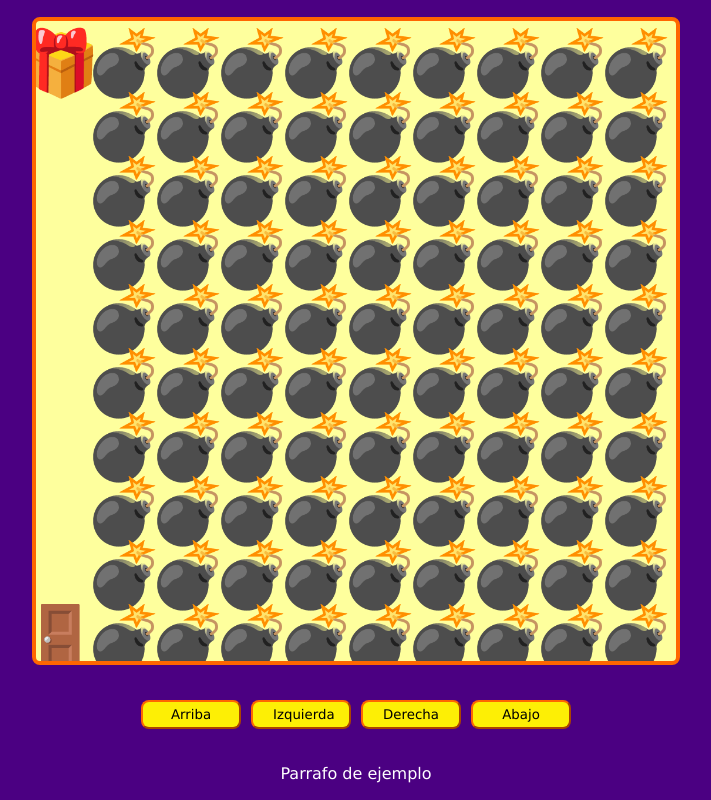
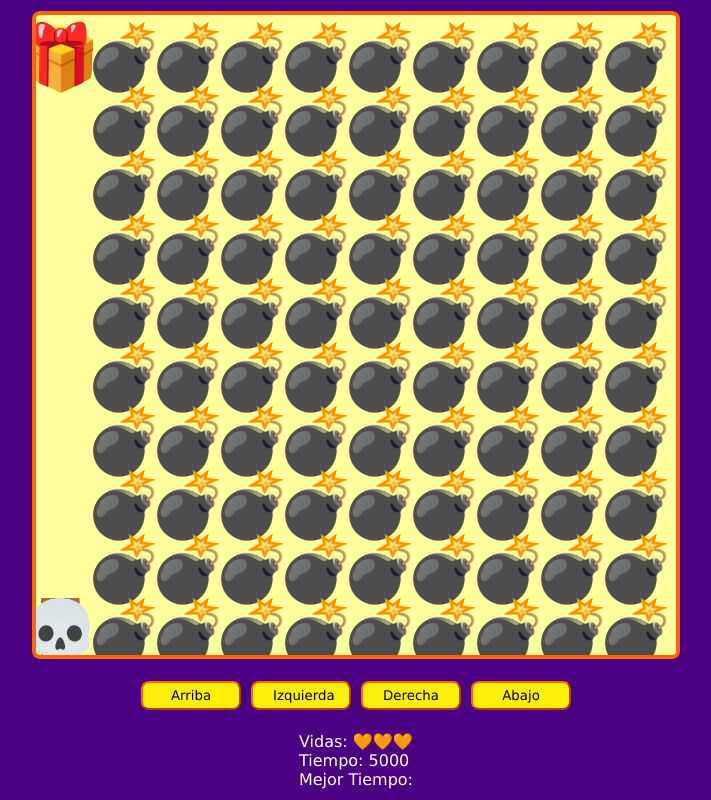
Before and after one commit to briancalvet/VideoJuego-Javascript-, a plain HTML site: page index.html in a window 1280 px wide. Shown: the whole page, without its empty margins (284-995 px from the left). Drawn offline with Linux system fonts and the light colour scheme.

Commit message:
Creamos el menu de jugador, tiempo y mejor puntaje

```diff
--- a/game.js
+++ b/game.js
@@ -5,16 +5,37 @@ const btnLeft = document.querySelector("#left");
 const btnRight = document.querySelector("#right");
 const btnDown = document.querySelector("#down");
 const listaBtn = document.querySelector(".btns");
+const spanLives = document.querySelector("#lives");
+const spanTime =  document.querySelector("#Time");
+const mejorTiempo = document.querySelector("#TiempoRecord")
+
 
 let canvasSize;
 let elementsSize;
+let contadorNivel = 0;
+let map = maps[0];
+let lives = 3;
+let tiempoDeInicio;
+let tiempoDeJugador;
+let intervaloDeTiempo;
+let mejorTiempoJugador;
 
-/*
+
 const playerPosition = {
-    x: undefined
-    y: undefined
+    x: undefined,
+    y: undefined,
 }
-*/
+
+const giftPosition = {
+
+    x: undefined,
+    y: undefined,
+
+}
+
+let enemiesPosition = [];
+
+
 window.addEventListener("load" , setCanvasSize);
 window.addEventListener("resize" , setCanvasSize);
 
@@ -33,7 +54,6 @@ function setCanvasSize(){
     canvas.setAttribute("height" , canvasSize);
 
     elementsSize = canvasSize / 10;
-
     startGame()
 
 }
@@ -44,32 +64,107 @@ function startGame(){
     game.font = elementsSize  + "px Verdana " ;
     game.textAlign = "end";
 
+    if(!map){
+      gameWin();
+      return;
+    }
 
-    let map = maps[0];
+    if(!tiempoDeInicio){
+        tiempoDeInicio = Date.now();
+        intervaloDeTiempo = setInterval(mostrarTiempo,100);
+        mostrarRecord();
+
+    }
+
     const mapRows = map.trim().split("\n"); // al mapa 0 lo limpiamos le sacamos los espacion con trim, y el primer elemento que halla sea el \n
     // split crea un arreglo mediante dicho metodo.
     const mapRowsCols = mapRows.map(row => row.trim().split(""));
     // cada fila pasara a ser un arreglo y cada fila a su ves sera otro arreglo.
+    console.log(({map,mapRows,mapRowsCols}));
 
-    renderizarMapa(mapRowsCols)
+    enemiesPosition = [];
+    game.clearRect(0,0, canvasSize, canvasSize) // con este clearRect borramos todos lo renderizado hasta el momento
 
+
+
+    mostrarVidas();
+
+    mapRowsCols.forEach((row,rowI) => {
+        row.forEach((col,colI) =>{
+            const emoji = emojis[col];                  // buscamos renderizar cada columna y fila con los emojis correspondientes
+            const posX = elementsSize * (colI + 1);
+            const posY = elementsSize * (rowI + 1);
+
+            if(col == "O" && (!playerPosition.x && !playerPosition.y) ){ // lo que buscamos con este condicional es primero encontrar la posisicion de la calavera y en segunda instancia con el segundo condicional buscamos que las posiciones no sean las mismas que las que fueron declaradas en un principio
+                playerPosition.x = posX;
+                playerPosition.y = posY;            // buscamos estableces la posicion de el jugador usando dos coordenadas x e y
+                console.log({playerPosition});
+            } else if(col == "I"){
+                giftPosition.x = posX;
+                giftPosition.y = posY;
+            }else if (col == "X"){
+                enemiesPosition.push({
+                    x: posX,
+                    y: posY,
+
+                });
+            }
+
+            game.fillText(emoji, posX, posY);
+        })
+    })
+
+    movePlayer();
+
+
+}
+
+function movePlayer(){
+
+    const giftColisionX = giftPosition.x.toFixed(3) == playerPosition.x.toFixed(3); // comparamos las ubicaciones de x entre el regalo y el player (Usamos toFixed para reducir a 3 los decimales a contemplar)
+    const giftColisionY = giftPosition.y.toFixed(3) == playerPosition.y.toFixed(3); // comparamos las ubicaciones de y entre el regalo y el player.
+    const huboColisionConElRegalor = giftColisionX && giftColisionY;
+
+
+    game.fillText(emojis["PLAYER"] , playerPosition.x , playerPosition.y);
+
+
+    levelWin(huboColisionConElRegalor);
+
+   const enemyCollision= enemiesPosition.find(enemy => {
+      const enemyInX =  enemy.x.toFixed(3) == playerPosition.x.toFixed(3);
+      const enemyInY = enemy.y.toFixed(3) == playerPosition.y.toFixed(3);
+      return enemyInX && enemyInY;
+   } )
+
+   if(enemyCollision){
+    regresarPlayerPuertaYRestarVida()
+    explotarBombar()
+   }
 
 
 
 }
 
-function renderizarMapa(mapa){
-    for(let row = 1; row <= 10; row++){
-        for(let col = 1; col <= 10; col++){
-            game.fillText(emojis[mapa[row - 1][col - 1]], elementsSize * col , elementsSize * row );
 
-        }
-
-}
-}
 
 // escucha el evento del teclado -- keydown cuando baja la tecla
 window.addEventListener("keydown" , moveByKeys )
+
+
+function mostrarVidas(){ // funcion que muestra las cantidad de vidas que tiene el jugador.
+
+   const hearthsArray = Array(lives).fill(emojis["HEART"]) // [] se crea un array que no sabemos los elementos que tendra pero se creara a partir de la variable que le pasemos;
+
+    spanLives.innerHTML = "";
+    hearthsArray.forEach(hearth => spanLives.append(hearth))
+
+
+
+}
+
+
+
 
 
 // escucha el evento de los botones de la consola.
@@ -78,23 +173,64 @@ btnLeft.addEventListener("click" ,  movimientoLeft);
 btnDown.addEventListener("click" ,  movimientoDown);
 btnRight.addEventListener("click" ,  movimientoRight);
 
+
+// funciones que var a determinar el movimiento del jugador.
 function movimientoUp(){
-    console.log("Up");
+
+    if((playerPosition.y - elementsSize) > 0){ // delimitamos el area de movimiento de nuestro player.
+
+        console.log("Up");
+        playerPosition.y -= elementsSize;
+        startGame();
+
+    }
+
+
+
 }
 
 function movimientoLeft(){
-    console.log("Left");
+    if((playerPosition.x - elementsSize) > 0){
+
+        console.log("Left");
+        playerPosition.x -= elementsSize;
+        startGame();
+    }
+
+}
+
+function mostrarTiempo(){
+   spanTime.innerHTML = Date.now() - tiempoDeInicio;
+
+}
+
+function mostrarRecord(){
+mejorTiempo.innerHTML = localStorage.getItem("Record");
 }
 
 function movimientoDown(){
-    console.log("Down");
+
+    if((playerPosition.y + elementsSize) < canvasSize){
+
+        console.log("Down");
+        playerPosition.y += elementsSize;
+        startGame();
+
+    }
+
+
 }
 
 function movimientoRight(){
-    console.log("Right");
-}
 
 
+    if((playerPosition.x + elementsSize) < canvasSize){
+        console.log("Right");
+        playerPosition.x += elementsSize;
+        startGame();
+    }
+
+}
 
 
 function moveByKeys(btnSeleccionado){
@@ -112,8 +248,61 @@ function moveByKeys(btnSeleccionado){
 
 }
 
-function posicionarJugador(columna){
-    if (columna == "O"){
-        console.log("Aqui debe de ir el jugador")
+function levelWin(hayColision){
+    if (hayColision){
+        console.log("Subiste de nivel");
+        contadorNivel++;
+        map = maps[contadorNivel];
+        startGame();
     }
 }
+
+function gameWin(){
+   clearInterval(intervaloDeTiempo);
+   guardarTiempo()
+}
+
+
+function regresarPlayerPuertaYRestarVida(){
+    if(lives <= 0) {
+       map = maps[0];
+       lives = 3;
+       tiempoDeInicio = undefined;
+
+
+}
+    restarVida()
+
+    playerPosition.x = undefined;
+    playerPosition.y = undefined;
+    startGame();
+
+}
+
+function  explotarBombar(){
+
+    game.fillText(emojis["BOMB_COLLISION"] , enemiesPosition.posX , enemiesPosition.posY);
+
+}
+
+function restarVida(){
+    lives = lives - 1;
+}
+
+function guardarTiempo(){
+    tiempoDeJugador = Date.now() - tiempoDeInicio;
+    puntuacionMayor = localStorage.getItem("Record");
+
+    if(puntuacionMayor){
+        if(puntuacionMayor > tiempoDeJugador){
+            localStorage.setItem("Record" , tiempoDeJugador )
+            console.log("Superaste el record anterior")
+        }else {
+            console.log("No superaste el record. ")
+        }
+     }else {
+        localStorage.setItem("Record" , tiempoDeJugador )
+     }
+
+    console.log({tiempoDeJugador , puntuacionMayor})
+}
--- a/index.html
+++ b/index.html
@@ -19,7 +19,9 @@
         </div>
 
         <div class="mensaje">
-            <p>Parrafo de ejemplo</p>
+            <p>Vidas: <span id= "lives"></span></p>
+            <p>Tiempo: <span id="Time"></span></p>
+            <p>Mejor Tiempo: <span id="TiempoRecord"></span></p>
         </div>
 
         <script src="./maps.js"></script>
--- a/maps.js
+++ b/maps.js
@@ -7,6 +7,7 @@ const emojis = {
   BOMB_COLLISION: "🔥",
   GAME_OVER: "👎",
   WIN: "🏆",
+  HEART: "🧡"
 };
 const maps = [];
 maps.push(`
```
